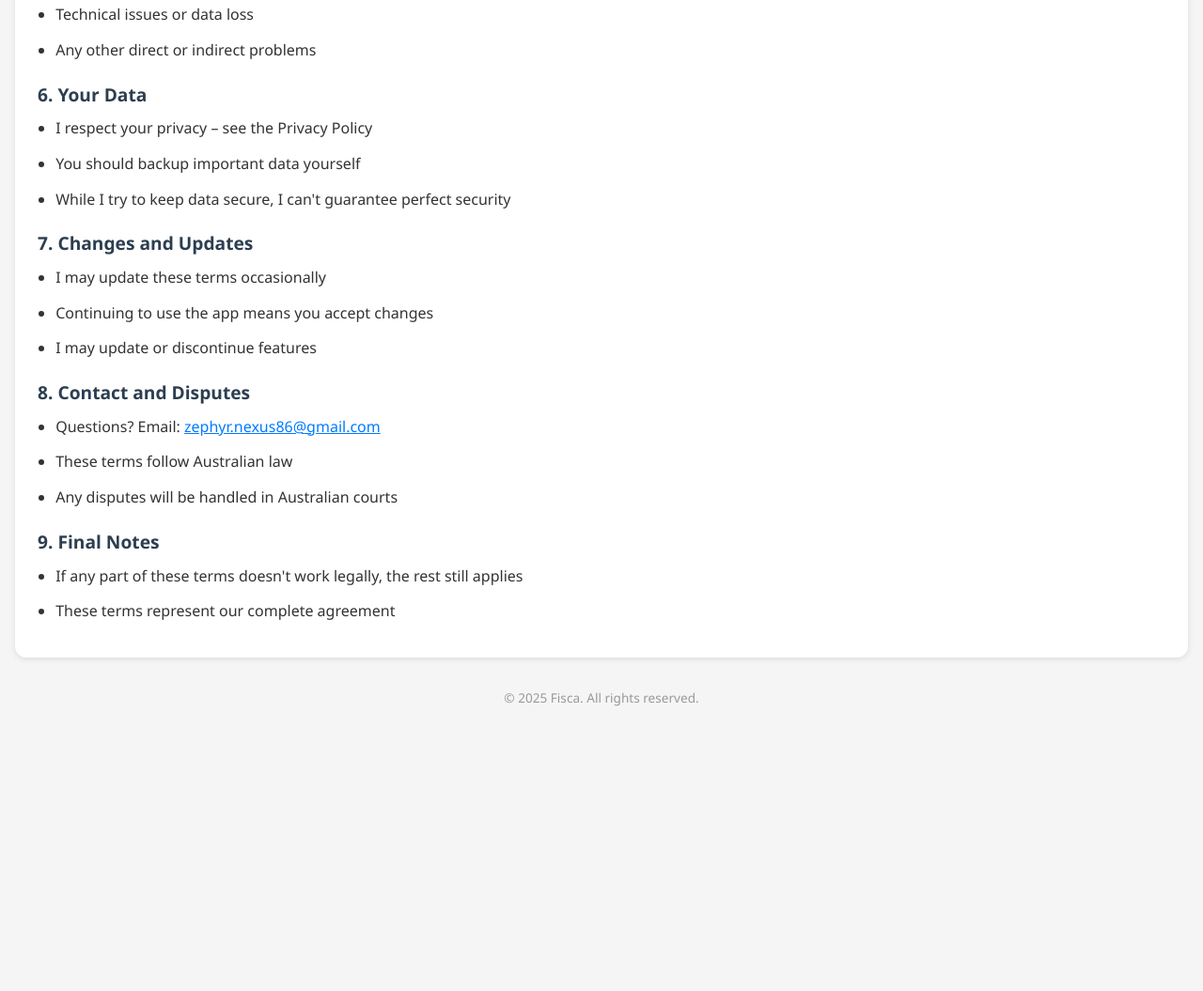
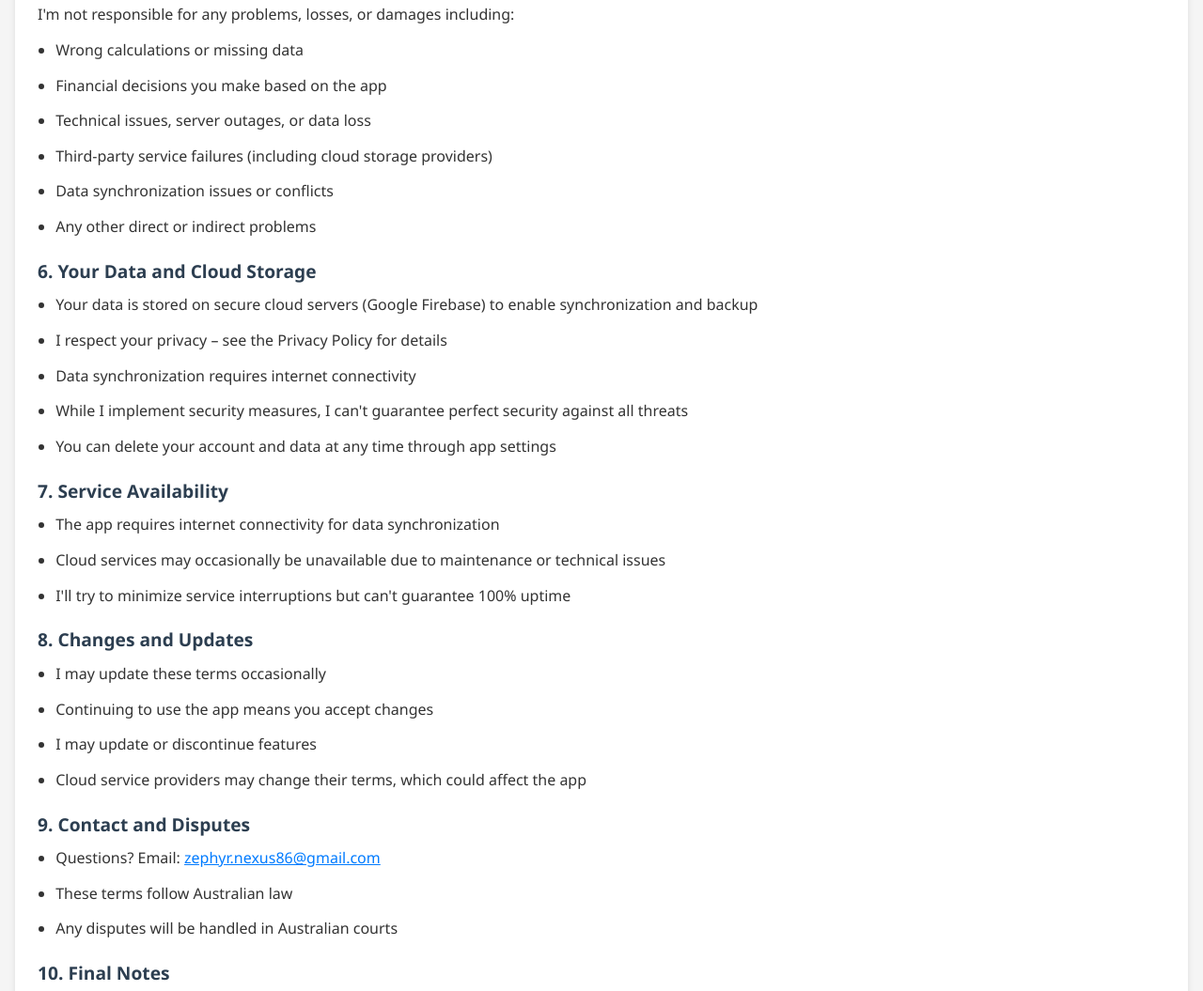
Before and after one commit to zephyrnexus-code/fisca-policy, a plain HTML site: page terms/index.html in a window 1280 px wide. Shown: the part 1070-2125 px from the top of the page at 94% size. Before the commit the page ends 1839 px from the top, so only its background shows below. Drawn offline with Linux system fonts and the light colour scheme.

Commit message:
Update index.html

```diff
--- a/terms/index.html
+++ b/terms/index.html
@@ -1,4 +1,3 @@
-
 <!DOCTYPE html>
 <html lang="en">
 <head>
@@ -78,19 +77,20 @@
 
   <div class="container">
     <h1>Terms & Conditions – Fisca</h1>
-    <p><strong>Last Updated:</strong> 26/05/2025</p>
+    <p><strong>Last Updated:</strong> 18/07/2025</p>
 
     <h2>1. Agreement</h2>
     <p>By using Fisca, you agree to these terms. If you don't agree, please don't use the app.</p>
 
     <h2>2. About Fisca</h2>
-    <p>Fisca is a personal budget tracking app created by an independent developer. It's designed to help you track your expenses and budget – it's not professional financial advice.</p>
+    <p>Fisca is a personal budget tracking app created by an independent developer. It's designed to help you track your expenses and budget – it's not professional financial advice. Your data is stored securely on cloud servers to enable synchronization across devices and data backup.</p>
 
     <h2>3. Your Responsibilities</h2>
     <ul>
       <li>Enter your own data accurately</li>
       <li>Keep your login details secure</li>
       <li>Use the app responsibly and legally</li>
+      <li>Maintain a stable internet connection for data synchronization</li>
       <li><strong>Always double-check calculations and results</strong></li>
     </ul>
 
@@ -101,7 +101,9 @@
     <ul>
       <li>Calculations are always correct</li>
       <li>The app is bug-free</li>
-      <li>Data won't be lost</li>
+      <li>Data won't be lost or corrupted</li>
+      <li>Cloud services will always be available</li>
+      <li>Data synchronization will work perfectly</li>
       <li>Results are suitable for your situation</li>
     </ul>
 
@@ -116,32 +118,44 @@
     <ul>
       <li>Wrong calculations or missing data</li>
       <li>Financial decisions you make based on the app</li>
-      <li>Technical issues or data loss</li>
+      <li>Technical issues, server outages, or data loss</li>
+      <li>Third-party service failures (including cloud storage providers)</li>
+      <li>Data synchronization issues or conflicts</li>
       <li>Any other direct or indirect problems</li>
     </ul>
 
-    <h2>6. Your Data</h2>
+    <h2>6. Your Data and Cloud Storage</h2>
     <ul>
-      <li>I respect your privacy – see the Privacy Policy</li>
-      <li>You should backup important data yourself</li>
-      <li>While I try to keep data secure, I can't guarantee perfect security</li>
+      <li>Your data is stored on secure cloud servers (Google Firebase) to enable synchronization and backup</li>
+      <li>I respect your privacy – see the Privacy Policy for details</li>
+      <li>Data synchronization requires internet connectivity</li>
+      <li>While I implement security measures, I can't guarantee perfect security against all threats</li>
+      <li>You can delete your account and data at any time through app settings</li>
     </ul>
 
-    <h2>7. Changes and Updates</h2>
+    <h2>7. Service Availability</h2>
+    <ul>
+      <li>The app requires internet connectivity for data synchronization</li>
+      <li>Cloud services may occasionally be unavailable due to maintenance or technical issues</li>
+      <li>I'll try to minimize service interruptions but can't guarantee 100% uptime</li>
+    </ul>
+
+    <h2>8. Changes and Updates</h2>
     <ul>
       <li>I may update these terms occasionally</li>
       <li>Continuing to use the app means you accept changes</li>
       <li>I may update or discontinue features</li>
+      <li>Cloud service providers may change their terms, which could affect the app</li>
     </ul>
 
-    <h2>8. Contact and Disputes</h2>
+    <h2>9. Contact and Disputes</h2>
     <ul>
-      <li>Questions? Email: <a href="mailto:">zephyr.nexus86@gmail.com</a></li>
+      <li>Questions? Email: <a href="mailto:zephyr.nexus86@gmail.com">zephyr.nexus86@gmail.com</a></li>
       <li>These terms follow Australian law</li>
       <li>Any disputes will be handled in Australian courts</li>
     </ul>
 
-    <h2>9. Final Notes</h2>
+    <h2>10. Final Notes</h2>
     <ul>
       <li>If any part of these terms doesn't work legally, the rest still applies</li>
       <li>These terms represent our complete agreement</li>
```
